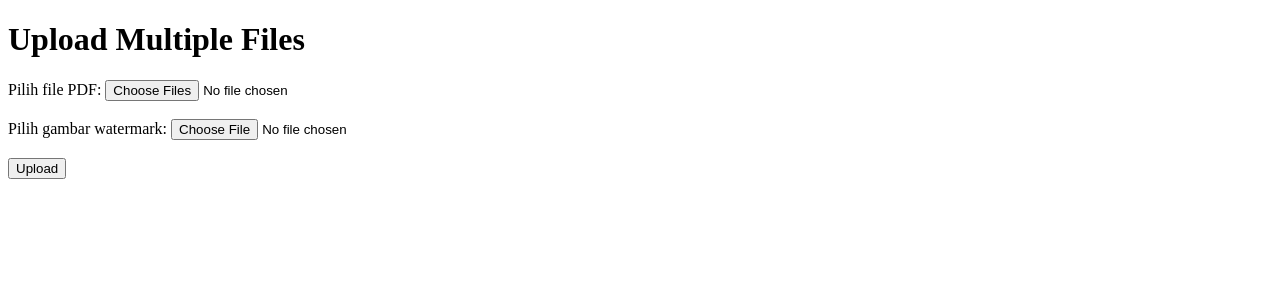
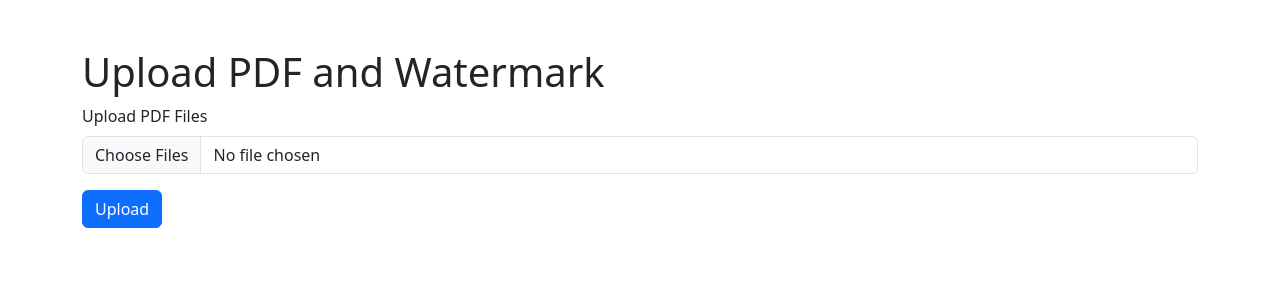
Before and after one commit to rahmaddiva/Auto-Watermark-File-PDF, a Flask app: page / in a window 1280 px wide. Shown: the top 300 px of the page. Run offline with Flask 3, Linux system fonts and the light colour scheme; some libraries are stand-ins or nearby versions.

Commit message:
Update Form Css

```diff
--- a/app.py
+++ b/app.py
@@ -1,38 +1,40 @@
 import os
-from flask import Flask, render_template, request, send_file
+import fitz  # PyMuPDF
+from flask import Flask, render_template, request, redirect, url_for, flash
 from werkzeug.utils import secure_filename
-from watermark_pdf import watermark_image_to_pdf
-import fitz  # PyMuPDF
-from PIL import Image  # Tambahkan PIL untuk convert TIFF
+from PIL import Image
+from watermark_pdf import watermark_image_to_pdf  # fungsi watermark Anda
 
 app = Flask(__name__)
+app.secret_key = 'your_secret_key'  # ganti dengan secret key Anda
+
 UPLOAD_FOLDER = 'uploads/'
 app.config['UPLOAD_FOLDER'] = UPLOAD_FOLDER
-app.config['ALLOWED_EXTENSIONS'] = {'pdf', 'jpg', 'jpeg', 'png'}
+# Hanya PDF yang diizinkan
+app.config['ALLOWED_EXTENSIONS'] = {'pdf'}
 
-if not os.path.exists(UPLOAD_FOLDER):
-    os.makedirs(UPLOAD_FOLDER)
+# Pastikan folder uploads ada
+os.makedirs(UPLOAD_FOLDER, exist_ok=True)
 
 def allowed_file(filename):
-    return '.' in filename and \
-           filename.rsplit('.', 1)[1].lower() in app.config['ALLOWED_EXTENSIONS']
+    return (
+        '.' in filename and
+        filename.rsplit('.', 1)[1].lower() in app.config['ALLOWED_EXTENSIONS']
+    )
 
 def convert_pdf_to_tiff(pdf_path):
+    """Convert setiap halaman PDF menjadi TIFF dan simpan di folder bernama base PDF."""
     doc = fitz.open(pdf_path)
     base_name = os.path.splitext(os.path.basename(pdf_path))[0]
-    folder_name = os.path.join(os.path.dirname(pdf_path), base_name)
+    tiff_folder = os.path.join(os.path.dirname(pdf_path), base_name)
+    os.makedirs(tiff_folder, exist_ok=True)
 
-    if not os.path.exists(folder_name):
-        os.makedirs(folder_name)
-
-    for page_number in range(doc.page_count):
-        page = doc.load_page(page_number)
+    for i in range(doc.page_count):
+        page = doc.load_page(i)
         pix = page.get_pixmap(dpi=300)
-
         img = Image.frombytes("RGB", [pix.width, pix.height], pix.samples)
-
-        output_tiff_path = os.path.join(folder_name, f"page_{page_number + 1}.tiff")
-        img.save(output_tiff_path, format="TIFF")
+        tiff_path = os.path.join(tiff_folder, f"page_{i+1}.tiff")
+        img.save(tiff_path, format="TIFF")
 
     doc.close()
 
@@ -43,38 +45,38 @@ def index():
 @app.route('/upload', methods=['POST'])
 def upload_files():
     pdf_files = request.files.getlist('pdf_files')
-    watermark_image = request.files['watermark_image']
 
-    if not pdf_files or watermark_image.filename == '':
-        return "No file selected", 400
+    if not pdf_files or pdf_files[0].filename == '':
+        flash('Tidak ada file PDF yang dipilih.', 'danger')
+        return redirect(url_for('index'))
 
-    wm_name = secure_filename(watermark_image.filename)
-    wm_path = os.path.join(app.config['UPLOAD_FOLDER'], wm_name)
-    watermark_image.save(wm_path)
+    # path watermark yang fixed
+    wm_path = os.path.join(app.config['UPLOAD_FOLDER'], 'temp_watermark.png')
+    if not os.path.exists(wm_path):
+        flash('File watermark (temp_watermark.png) tidak ditemukan di folder uploads/.', 'danger')
+        return redirect(url_for('index'))
 
-    output_files = []
     for pdf in pdf_files:
         if pdf and allowed_file(pdf.filename):
-            pdf_name = secure_filename(pdf.filename)
-            pdf_path = os.path.join(app.config['UPLOAD_FOLDER'], pdf_name)
+            filename = secure_filename(pdf.filename)
+            pdf_path = os.path.join(app.config['UPLOAD_FOLDER'], filename)
             pdf.save(pdf_path)
 
-            out_pdf = pdf_name.replace('.pdf', '_watermarked.pdf')
-            out_pdf_path = os.path.join(app.config['UPLOAD_FOLDER'], out_pdf)
+            # nama dan path output watermarked PDF
+            out_name = filename.replace('.pdf', '_watermarked.pdf')
+            out_pdf = os.path.join(app.config['UPLOAD_FOLDER'], out_name)
 
-            # Watermark-kan PDF
-            watermark_image_to_pdf(pdf_path, wm_path, out_pdf_path)
+            # proses watermark
+            watermark_image_to_pdf(pdf_path, wm_path, out_pdf)
 
-            # Hapus file PDF asli
+            # hapus PDF asli
             os.remove(pdf_path)
 
-            # === CONVERT WATERMARKED PDF KE TIFF ===
-            convert_pdf_to_tiff(out_pdf_path)
+            # convert ke TIFF
+            convert_pdf_to_tiff(out_pdf)
 
-            output_files.append(out_pdf_path)
-
-    # Kirim file hasil watermark pertama
-    return send_file(output_files[0], as_attachment=True)
+    flash('Proses berhasil! PDF di-watermark dan dikonversi ke TIFF.', 'success')
+    return redirect(url_for('index'))
 
 if __name__ == '__main__':
     app.run(debug=True)
--- a/templates/upload_form.html
+++ b/templates/upload_form.html
@@ -3,21 +3,35 @@
 
 <head>
     <meta charset="UTF-8">
-    <meta name="viewport" content="width=device-width, initial-scale=1.0">
-    <title>Upload Multiple Files</title>
+    <title>Upload PDF with Watermark</title>
+    <link href="https://cdn.jsdelivr.net/npm/bootstrap@5.3.0/dist/css/bootstrap.min.css" rel="stylesheet">
 </head>
 
 <body>
-    <h1>Upload Multiple Files</h1>
-    <form action="/upload" method="POST" enctype="multipart/form-data">
-        <label for="pdf_files">Pilih file PDF:</label>
-        <input type="file" name="pdf_files" multiple><br><br>
+    <div class="container mt-5">
+        <h1>Upload PDF and Watermark</h1>
+        <!-- Alert area -->
+        {% with messages = get_flashed_messages(with_categories=true) %}
+        {% if messages %}
+        {% for category, message in messages %}
+        <div class="alert alert-{{ category }} alert-dismissible fade show" role="alert">
+            {{ message }}
+            <button type="button" class="btn-close" data-bs-dismiss="alert" aria-label="Close"></button>
+        </div>
+        {% endfor %}
+        {% endif %}
+        {% endwith %}
 
-        <label for="watermark_image">Pilih gambar watermark:</label>
-        <input type="file" name="watermark_image"><br><br>
+        <form method="post" action="{{ url_for('upload_files') }}" enctype="multipart/form-data">
+            <div class="mb-3">
+                <label for="pdf_files" class="form-label">Upload PDF Files</label>
+                <input class="form-control" type="file" name="pdf_files" id="pdf_files" multiple required>
+            </div>
+            <button type="submit" class="btn btn-primary">Upload</button>
+        </form>
+    </div>
 
-        <input type="submit" value="Upload">
-    </form>
+    <script src="https://cdn.jsdelivr.net/npm/bootstrap@5.3.0/dist/js/bootstrap.bundle.min.js"></script>
 </body>
 
 </html>
```
